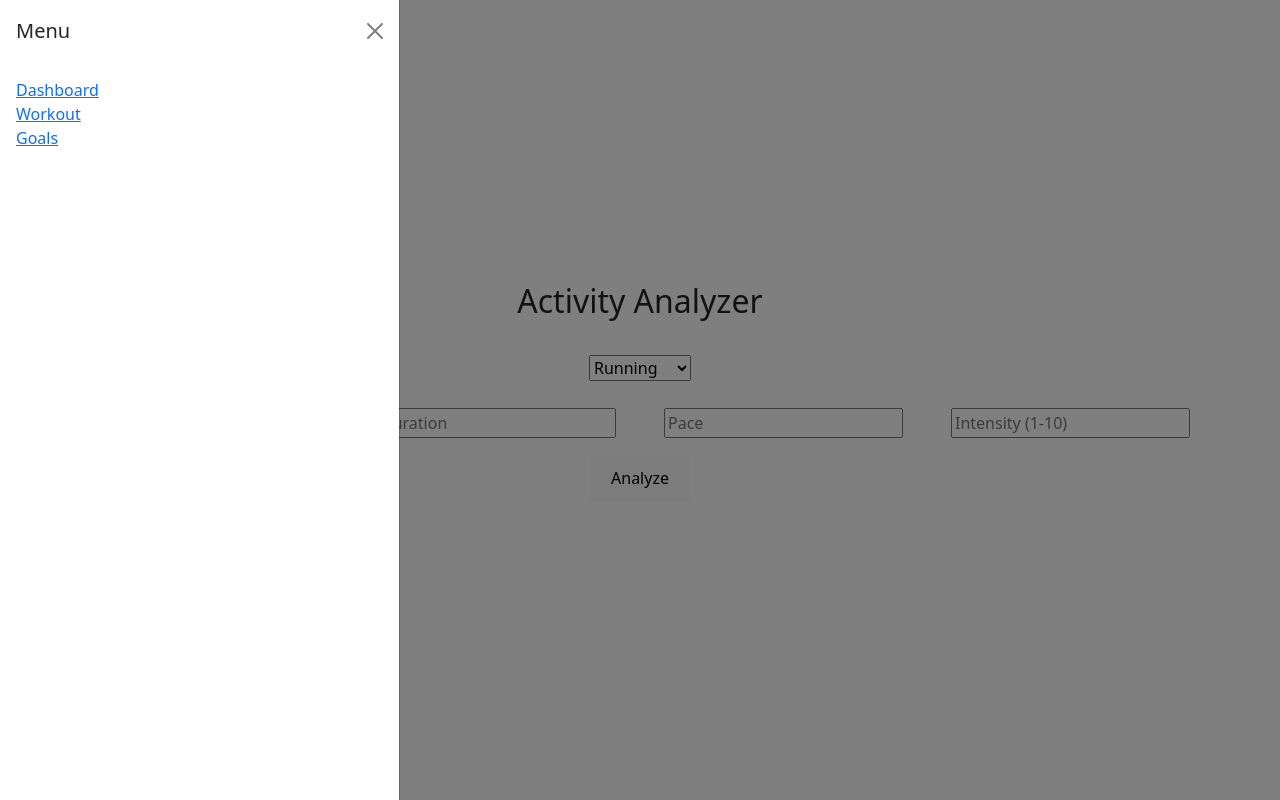
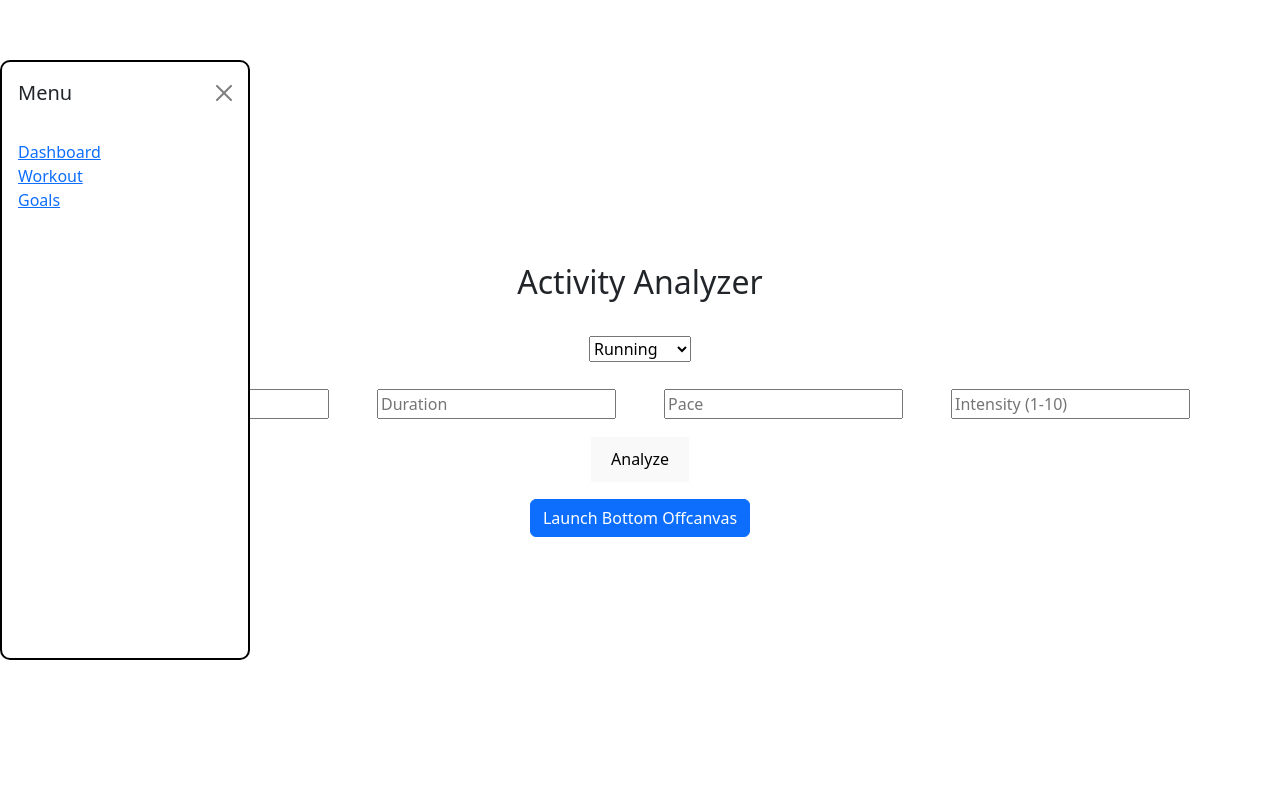
Before and after one commit to aidanschooley/FitnessApp, a React app in the folder frontend/: page /workout in a window 1280 px wide. Both pictures are taken after a click on the button 39 px from the left and 35 px from the top of the page. Built offline with nearby package versions, Linux system fonts and the light colour scheme; the HTML template or start-up script is replaced by a standard one.

Commit message:
workoutsubmission and sidemenu

```diff
--- a/frontend/src/assets/components/ActivityAnalyzer.jsx
+++ b/frontend/src/assets/components/ActivityAnalyzer.jsx
@@ -1,4 +1,5 @@
 import { useState } from "react";
+import Workout from "../Pages/workout";
 
 export default function ActivityAnalyzer() {
   const [activityType, setActivityType] = useState("Running");
@@ -68,8 +69,17 @@ export default function ActivityAnalyzer() {
       {error && <p style={{ color: "red" }}>{error}</p>}
       {response && (
         <div>
-          <h3>AI Summary</h3>
-          <p>{response}</p>
+          <WorkoutSummary
+          aiResponse={response}
+          userData={{
+            type: activityType,
+            distance,
+            duration,
+            pace,
+            "perceived intensity": intensity
+          }} />
+          {/* <h3>AI Summary</h3>
+          <p>{response}</p> */}
         </div>
 
       )}
--- a/frontend/src/assets/components/WorkoutSubmission.jsx
+++ b/frontend/src/assets/components/WorkoutSubmission.jsx
@@ -1,9 +1,20 @@
 import ActivityAnalyzer from "../components/ActivityAnalyzer.jsx";
+import WorkoutSummary from "./WorkoutSummary.jsx";
 
 function WorkoutSubmission() {
     return (
         <div>
             <ActivityAnalyzer />
+            <WorkoutSummary
+            aiResponse={"this is your ai response"}
+            userData={{
+                type: "Running",
+                distance: "5km",
+                duration: "30min",
+                pace: "6min/km",
+                "perceived intensity": "7"
+            }}
+            />
         </div>
     );
 }
--- /dev/null
+++ b/frontend/src/assets/components/WorkoutSummary.jsx
@@ -0,0 +1,50 @@
+import { useState } from 'react';
+import Button from 'react-bootstrap/Button';
+import Offcanvas from 'react-bootstrap/Offcanvas';
+import { Navigate } from 'react-router-dom';
+import { useNavigate } from 'react-router-dom';
+
+function WorkoutSummary({ aiResponse, userData }) {
+  const [show, setShow] = useState(false);
+
+  const handleClose = () => setShow(false);
+  const handleShow = () => setShow(true);
+  const navigate = useNavigate();
+
+  const submitWorkout = () => {
+    // ... submit logic
+    // handleClose();
+    alert("Workout submitted!");
+
+    navigate("/", { replace: true });
+  };
+  return (
+    <>
+      <Button variant="primary" onClick={handleShow}>
+        Launch Bottom Offcanvas
+      </Button>
+
+      <Offcanvas style={{ height: '55vh' }} show={show} onHide={handleClose} placement="bottom">
+        <Offcanvas.Header closeButton>
+          <Offcanvas.Title>Workout Summary</Offcanvas.Title>
+        </Offcanvas.Header>
+        <Offcanvas.Body>
+            <h5>AI Summary</h5>
+            <p>{aiResponse}</p>
+            <h5>Your Workout Data:</h5>
+            <ul>
+              {Object.entries(userData).map(([key, value]) => (
+                <li key={key}><strong>{key}:</strong> {value}</li>
+              ))}
+            </ul>
+            <Button variant="secondary" onClick={submitWorkout}>
+            Submit
+            </Button>
+        </Offcanvas.Body>
+
+      </Offcanvas>
+    </>
+  );
+}
+
+export default WorkoutSummary;
--- a/frontend/src/assets/components/feedpost.jsx
+++ b/frontend/src/assets/components/feedpost.jsx
@@ -5,7 +5,7 @@ function FeedPost() {
         <div className="card mb-3" style={{maxWidth: "540px"}}>
         <div className="row g-0">
             <div className="col-md-4">
-            <img src="https://www.google.com/url?sa=i&url=https%3A%2F%2Fwww.istockphoto.com%2Fphotos%2Fblank-profile-picture&psig=AOvVaw2GZiZM4b30yyYfonE89QJC&ust=1764949440642000&source=images&cd=vfe&opi=89978449&ved=0CBMQjRxqFwoTCOD51aCjpJEDFQAAAAAdAAAAABAE" className="img-fluid rounded-start" alt="..."/>
+            <img src="../images/runningman.png" className="img-fluid rounded-start" alt="running man"/>
             </div>
             <div className="col-md-8">
             <div className="card-body">
--- a/frontend/src/assets/components/sideMenu.jsx
+++ b/frontend/src/assets/components/sideMenu.jsx
@@ -27,7 +27,10 @@ function SideMenu() {
       <Offcanvas
         show={show}
         onHide={handleClose}
-        placement="start"   // LEFT SIDE MENU
+        placement="start"
+        scroll={true}
+        backdrop={false}
+        style={{ width: "250px", height: "75%", border: "2px solid #000000",  borderRadius: 10, marginTop: "60px", marginRight: "20px" }}
       >
         <Offcanvas.Header closeButton>
           <Offcanvas.Title>Menu</Offcanvas.Title>
```
Also changed, not shown: frontend/public/images/runningman.png (added).
